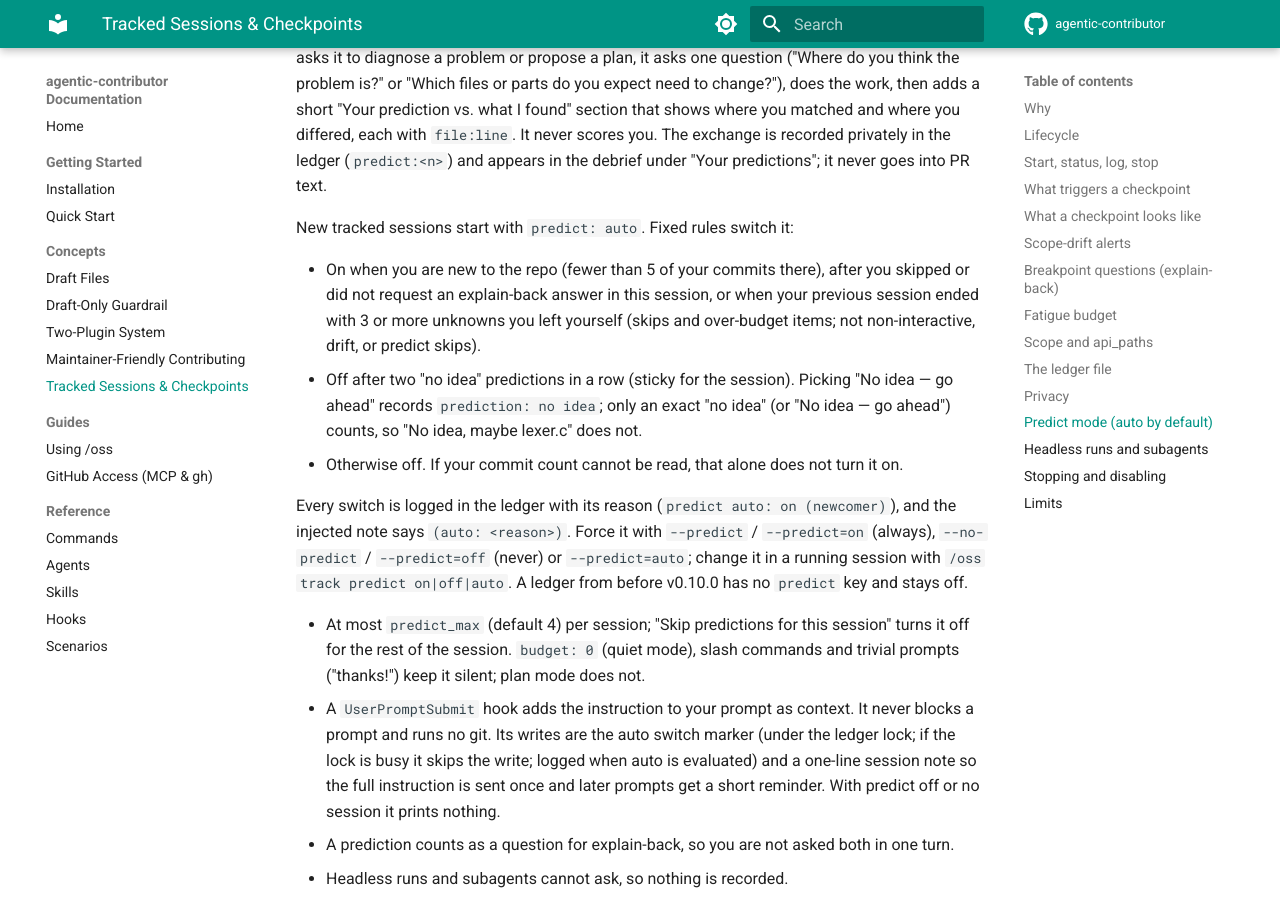
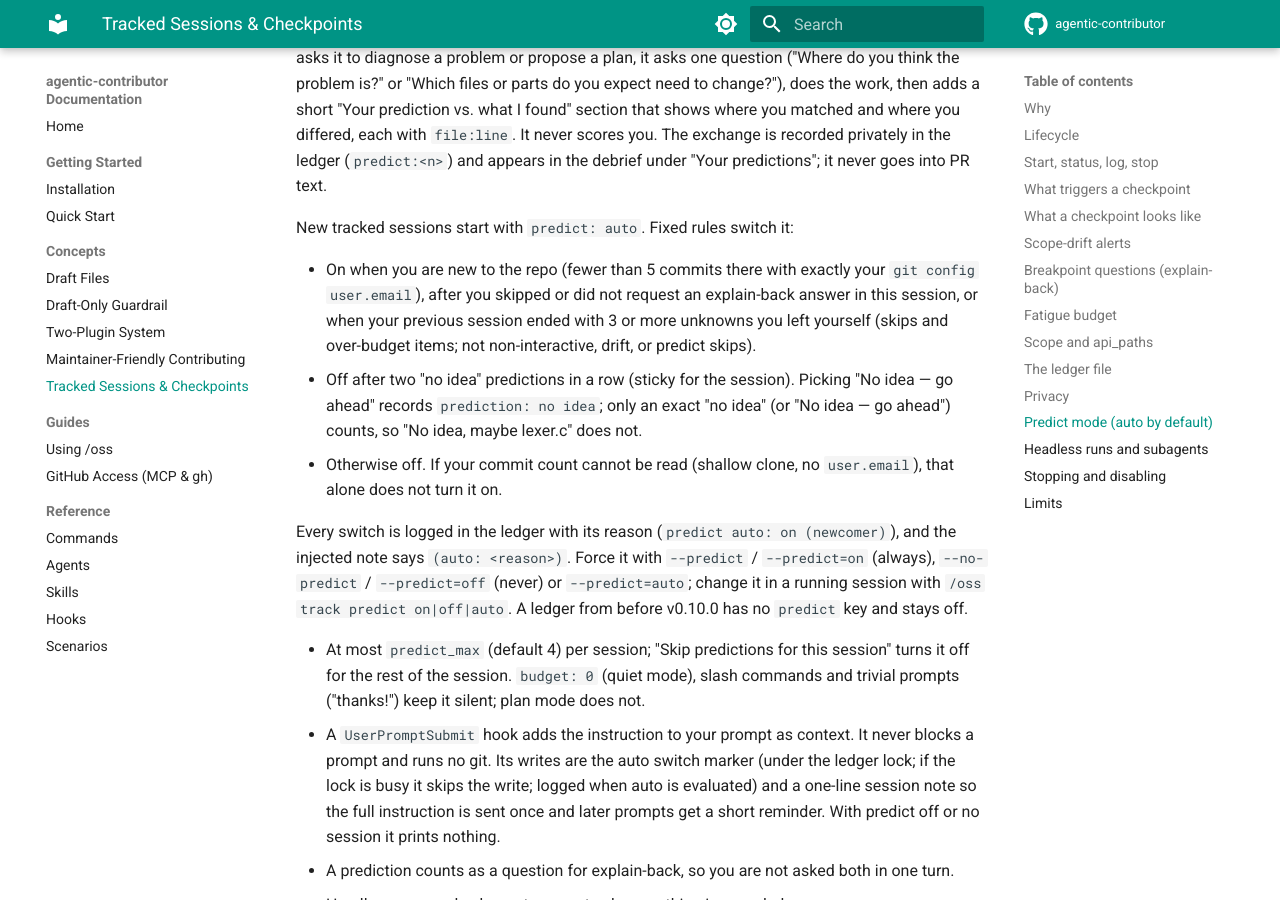
Before and after one commit to josix/agentic-contributor, an MkDocs documentation site: the page built from docs/concepts/tracked-sessions.md, in a window 1280 px wide and 900 px high, scrolled down 3888 px. Built offline with MkDocs 1.6.1 and Material for MkDocs 9.7.7, drawn with Linux system fonts in a browser that asks for light colours; comment, search, counter and statistics services are not loaded.

Commit message:
fix(predict): exact-email user_commits, ledger path in the short note, doc fixes
- user_commits recipe matches only the exact author email
  (--author="<$email>" with -F); the name and bare-email matches were
  substrings of "Name <email>" and counted other people's commits, so the
  newcomer rule never fired in large repos. No email now writes -1.
- Harness (r) uses a multi-author fixture with substring-collision
  authors; guard cases allow the recipe commands.
- The short predict reminder names the ledger path (survives context
  compaction); the test excludes that path from the 650-byte budget.
- Fix the "no idea" prefix-match comment, drop the plan-mode exception
  from the track-checkpoint.sh table, fold 0.10.0 "Fixed" bullets into
  the feature description.

Co-Authored-By: Claude Opus 5.5 <noreply@anthropic.com>

```diff
--- a/docs/concepts/tracked-sessions.md
+++ b/docs/concepts/tracked-sessions.md
@@ -140,12 +140,12 @@ and appears in the debrief under "Your predictions"; it never goes into PR text.
 
 New tracked sessions start with `predict: auto`. Fixed rules switch it:
 
-- On when you are new to the repo (fewer than 5 of your commits there), after you skipped or did
+- On when you are new to the repo (fewer than 5 commits there with exactly your `git config user.email`), after you skipped or did
   not request an explain-back answer in this session, or when your previous session ended with 3 or
   more unknowns you left yourself (skips and over-budget items; not non-interactive, drift, or
   predict skips).
 - Off after two "no idea" predictions in a row (sticky for the session). Picking "No idea — go ahead" records `prediction: no idea`; only an exact "no idea" (or "No idea — go ahead") counts, so "No idea, maybe lexer.c" does not.
-- Otherwise off. If your commit count cannot be read, that alone does not turn it on.
+- Otherwise off. If your commit count cannot be read (shallow clone, no `user.email`), that alone does not turn it on.
 
 Every switch is logged in the ledger with its reason (`predict auto: on (newcomer)`), and the
 injected note says `(auto: <reason>)`. Force it with `--predict` / `--predict=on` (always),
```
Also changed, not shown: CHANGELOG.md (+8 -17 lines), docs/reference/hooks.md (+1 -1 lines), skills/pr-preparation/SKILL.md (+5 -4 lines), 4 other files.
